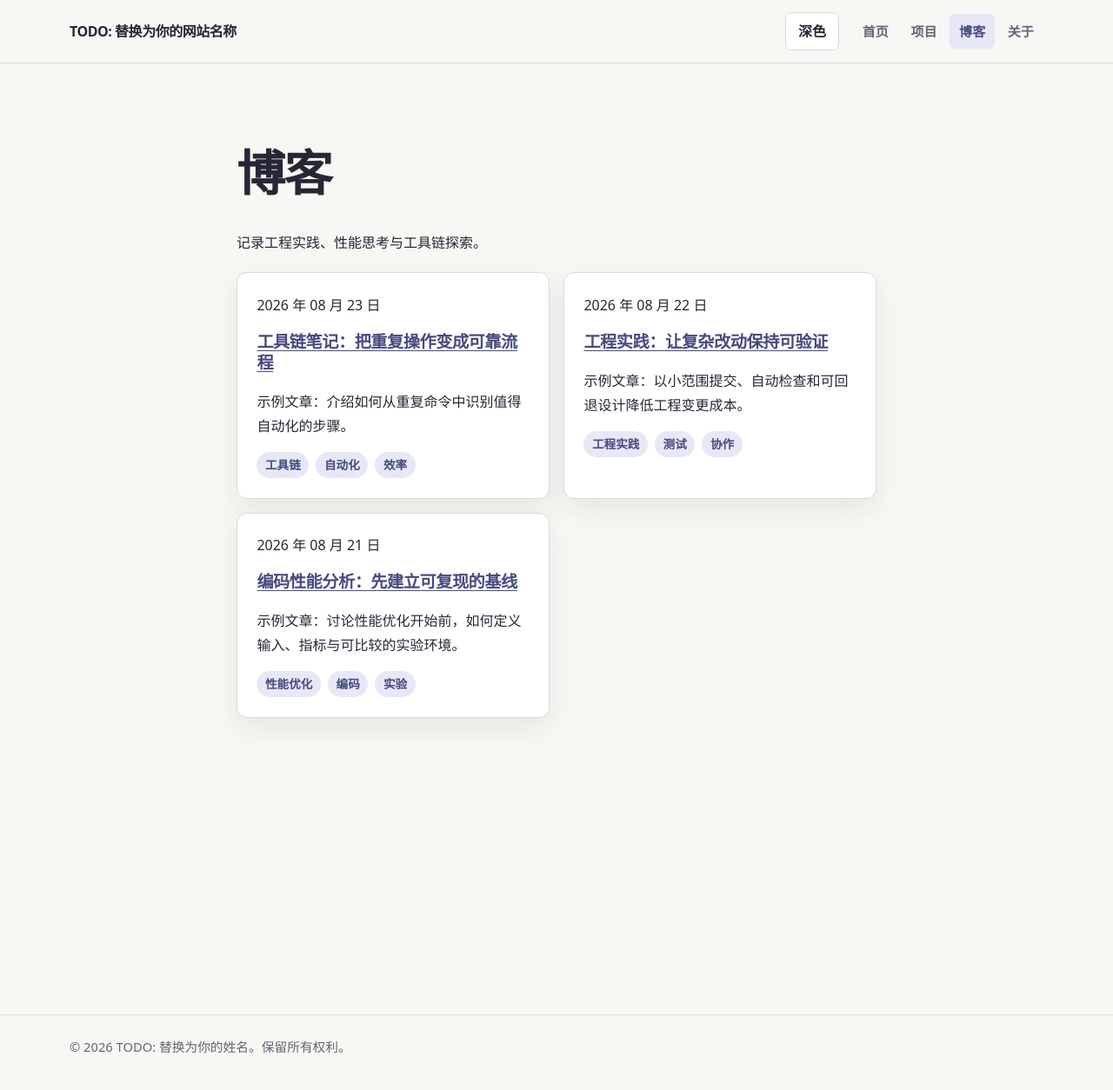
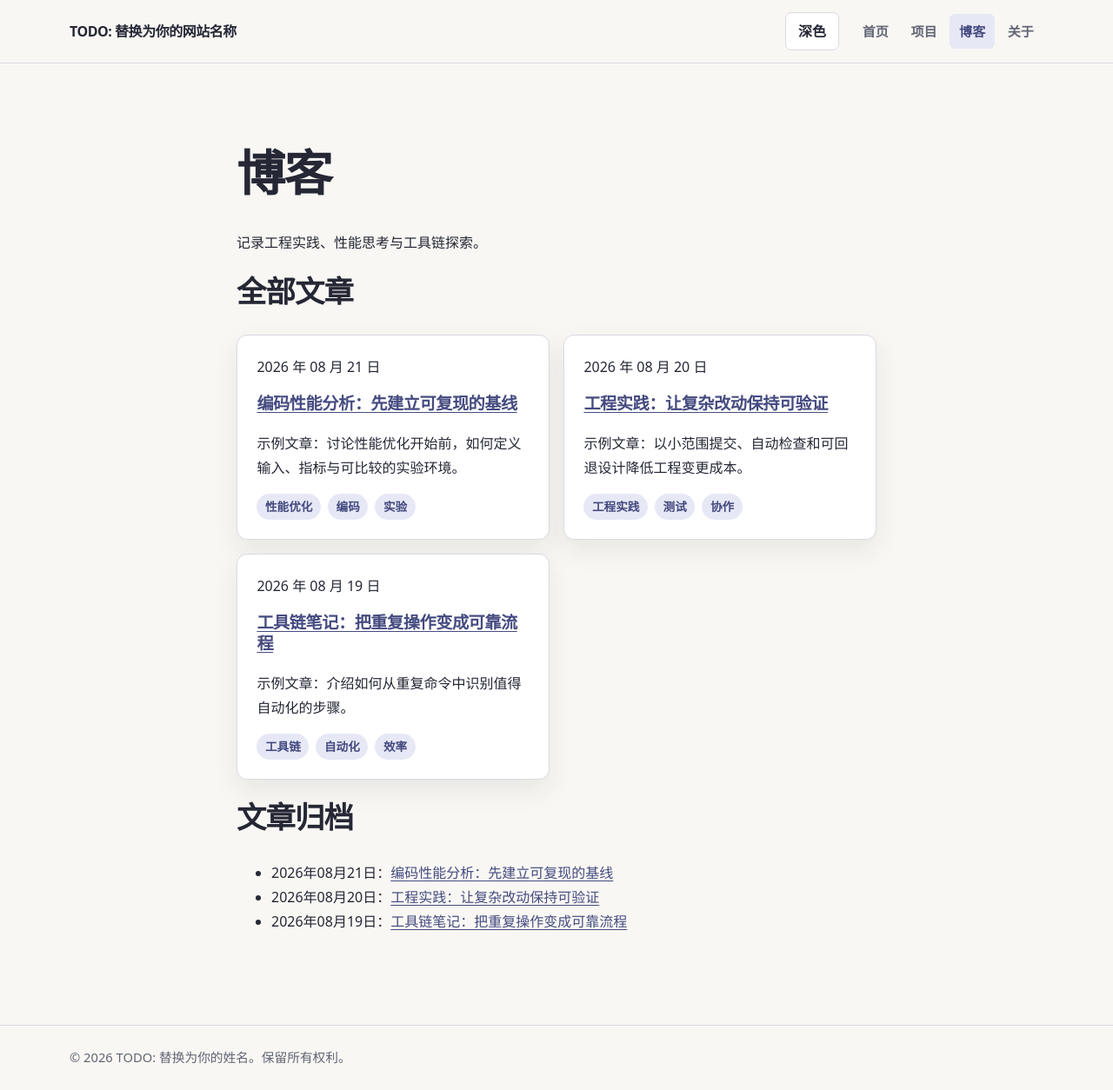
Before and after one commit to bitchenhui/bitchenhui.github.io, a Jekyll site: the page built from blog/index.html, in a window 1280 px wide and 1254 px high. Shown: the whole window at 87% size. Built offline with Jekyll 4.4.1, drawn with Linux system fonts in a browser that asks for light colours.

Commit message:
fix: resolve site review findings
Co-Authored-By: Claude <noreply@anthropic.com>

```diff
--- a/_layouts/default.html
+++ b/_layouts/default.html
@@ -8,7 +8,7 @@
     <header class="site-header">
       {% include header.html %}
     </header>
-    <main id="main-content">
+    <main id="main-content" tabindex="-1">
       {{ content }}
     </main>
     <footer class="site-footer">
--- a/assets/css/main.scss
+++ b/assets/css/main.scss
@@ -183,6 +183,11 @@ main { min-height: calc(100vh - 10rem); }
   .site-header__inner { grid-template-columns: 1fr auto auto; position: relative; }
   .mobile-menu-button { display: inline-flex; }
   .primary-navigation {
+    display: flex;
+    flex-direction: column;
+    gap: 0.2rem;
+  }
+  html.js .primary-navigation {
     display: none;
     position: absolute;
     top: calc(100% - 0.25rem);
@@ -195,7 +200,7 @@ main { min-height: calc(100vh - 10rem); }
     background: var(--surface);
     box-shadow: var(--shadow);
   }
-  .primary-navigation.is-open { display: flex; }
+  html.js .primary-navigation.is-open { display: flex; }
   .primary-navigation a { padding: 0.7rem 0.8rem; }
 
   .card-grid { grid-template-columns: 1fr; }
--- a/assets/js/site.js
+++ b/assets/js/site.js
@@ -2,6 +2,7 @@
   "use strict";
 
   var root = document.documentElement;
+  root.classList.add("js");
   var themeToggle = document.getElementById("theme-toggle");
   var menuButton = document.getElementById("mobile-menu-button");
   var navigation = document.getElementById("primary-navigation");
--- a/blog/index.html
+++ b/blog/index.html
@@ -4,6 +4,7 @@ title: 博客
 permalink: /blog/
 ---
 <p class="section-lead">记录工程实践、性能思考与工具链探索。</p>
+<h2>全部文章</h2>
 {% if site.posts.size > 0 %}
   <div class="card-grid">
     {% for post in site.posts %}
@@ -13,3 +14,16 @@ permalink: /blog/
 {% else %}
   <p class="empty-state">暂时还没有文章。请在 <code>_posts/</code> 中新增一篇 Markdown 文章。</p>
 {% endif %}
+
+<section aria-labelledby="archive-heading">
+  <h2 id="archive-heading">文章归档</h2>
+  {% if site.posts.size > 0 %}
+    <ul>
+      {% for post in site.posts %}
+        <li><time datetime="{{ post.date | date_to_xmlschema }}">{{ post.date | date: "%Y年%m月%d日" }}</time>：<a href="{{ post.url | relative_url }}">{{ post.title }}</a></li>
+      {% endfor %}
+    </ul>
+  {% else %}
+    <p>暂时还没有可归档的文章。</p>
+  {% endif %}
+</section>
--- a/projects/index.html
+++ b/projects/index.html
@@ -4,6 +4,7 @@ title: 项目
 permalink: /projects/
 ---
 <p class="section-lead">以下为项目展示结构示例。发布前请将说明、链接和技术栈替换为真实内容。</p>
+<h2>全部项目</h2>
 <div class="card-grid">
   {% for project in site.data.projects %}
     {% include project-card.html project=project %}
--- a/scripts/verify_site.rb
+++ b/scripts/verify_site.rb
@@ -62,8 +62,11 @@ abort "FAIL: index.html is missing shell markers: #{missing_markers.join(', ')}"
 
 home = (SITE / "index.html").read
 abort "FAIL: home page lacks the hero heading." unless home.include?("个人网站首版示例")
+blog_source = Pathname.new("blog/index.html")
+abort "FAIL: blog source page is missing." unless blog_source.file?
+abort "FAIL: blog source lacks its empty-state fallback." unless blog_source.read.include?("暂时还没有文章")
 blog_index = (SITE / "blog/index.html").read
-abort "FAIL: blog index lacks its empty-state fallback." unless blog_index.include?("暂时还没有文章")
+abort "FAIL: blog index lacks the rendered post title." unless blog_index.include?("编码性能分析：先建立可复现的基线")
 
 not_found = (SITE / "404.html").read
 abort "FAIL: 404 page lacks the home link." unless not_found.include?("返回首页")
```
Also changed, not shown: sdd/final-review-fixes-report.md (added, +24 -0 lines), _posts/2026-08-19-toolchain-notes.md (renamed from _posts/2026-08-23-toolchain-notes.md), _posts/2026-08-20-engineering-practice.md (renamed from _posts/2026-08-22-engineering-practice.md).
